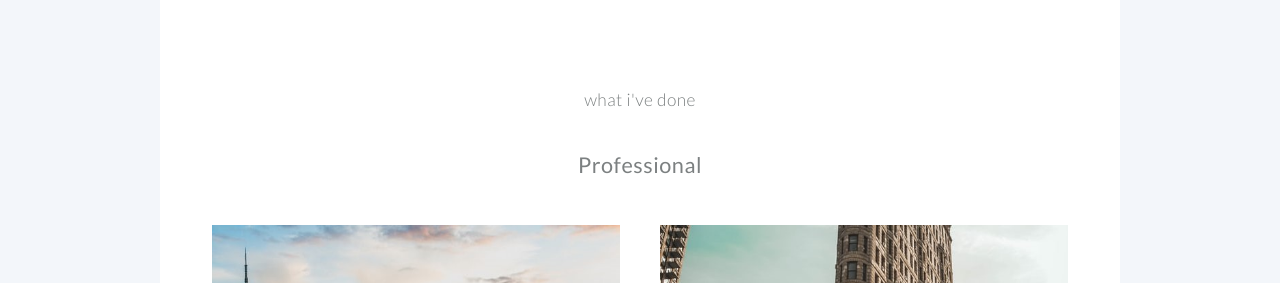
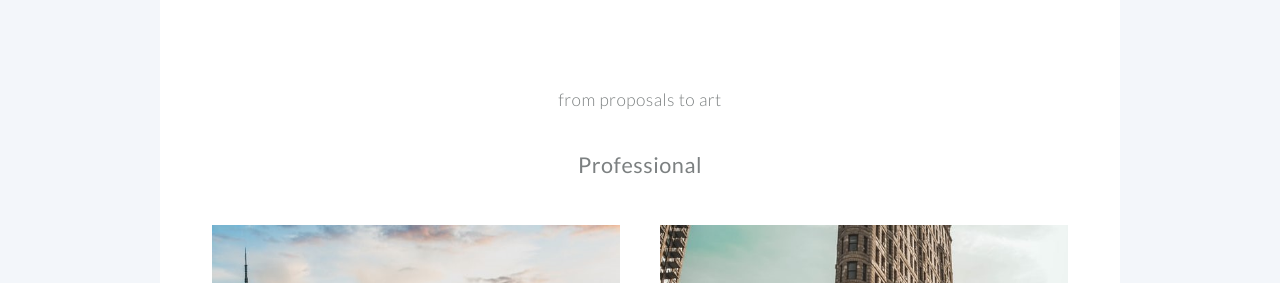
Before and after one commit to danielyseo/danielyseo.github.io, a Jekyll site: the page built from index.md, in a window 1280 px wide and 900 px high, scrolled down 1420 px. Shown: the part 171-454 px from the top of the window. Built offline with Jekyll 4.4.1, drawn with Linux system fonts in a browser that asks for light colours.

Commit message:
Update index.md

```diff
--- a/index.md
+++ b/index.md
@@ -30,7 +30,7 @@ about_button_label: resume # the label on the button
 # By declaring these variables, you can include a portfolio showcasing your work and organize your portfolio's items into a custom layout, all without adding any CSS. In addition, you must 1) create an HTML file in the_includes folder for each project with the text you'd like to display, and 2) create a YAML file in the _data folder describing the order in which each project should be shown and categorized. See `/includes/example.html` and `/_data/work.yml` for examples.
 
 portfolio: work # the heading for your portfolio and title of your YAML file
-portfolio_description: what i've done
+portfolio_description: from proposals to art
 
 # optional CTA section --------------------------------------------------
 
```
